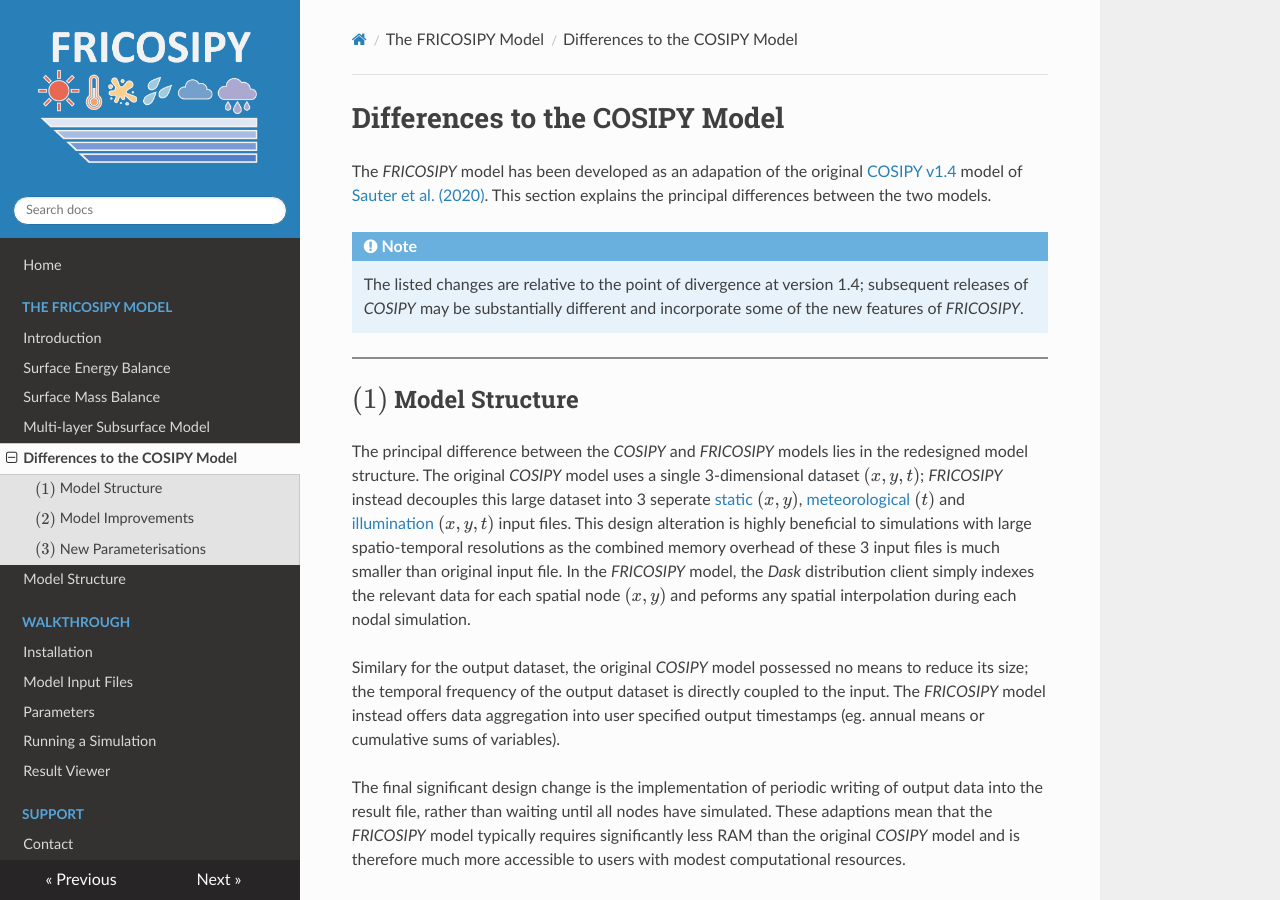
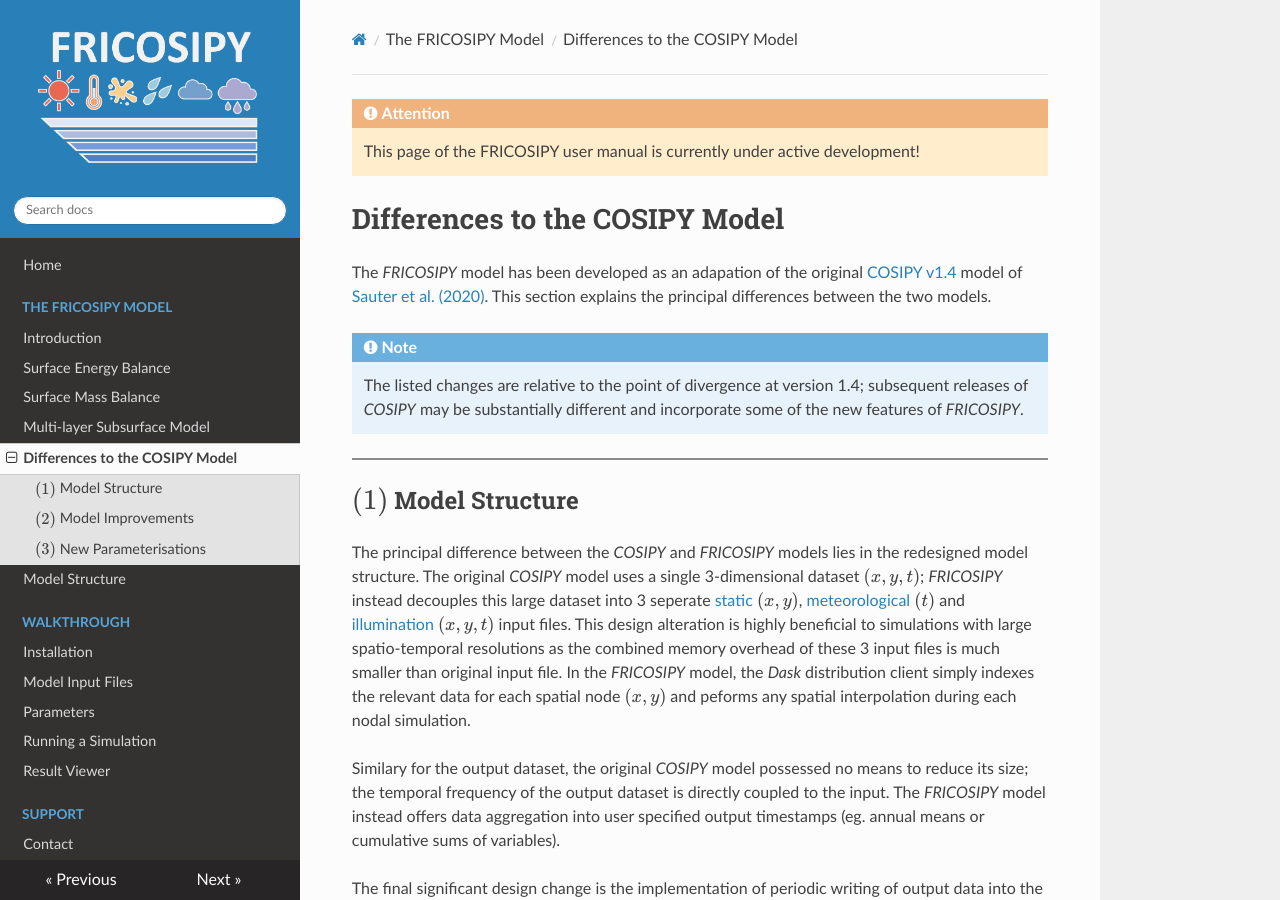
Before and after one commit to MarcusGastaldello/FRICOSIPY, an MkDocs documentation site: the page built from docs/differences.md, in a window 1280 px wide and 900 px high. Built offline with MkDocs 1.6.1, drawn with Linux system fonts in a browser that asks for light colours.

Commit message:
Update differences.md with development notice
Added a notice indicating that the page is under active development.

```diff
--- a/docs/differences.md
+++ b/docs/differences.md
@@ -2,6 +2,9 @@
 og_title: FRICOSIPY | Differences to the COSIPY Model
 og_description: Explanation of the differences between FRICOSIPY and the original COSIPY model
 ---
+
+!!! attention
+    This page of the FRICOSIPY user manual is currently under active development!
 
 # Differences to the COSIPY Model
 
```
